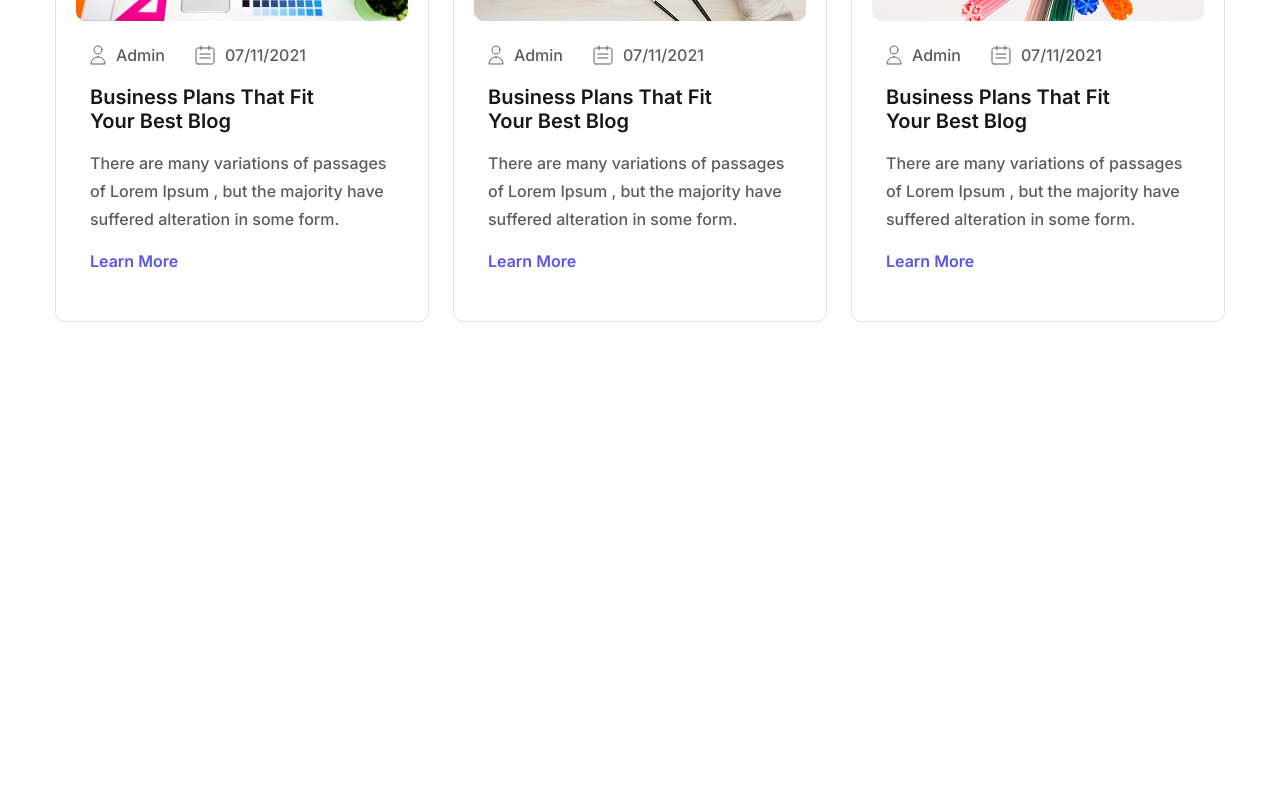
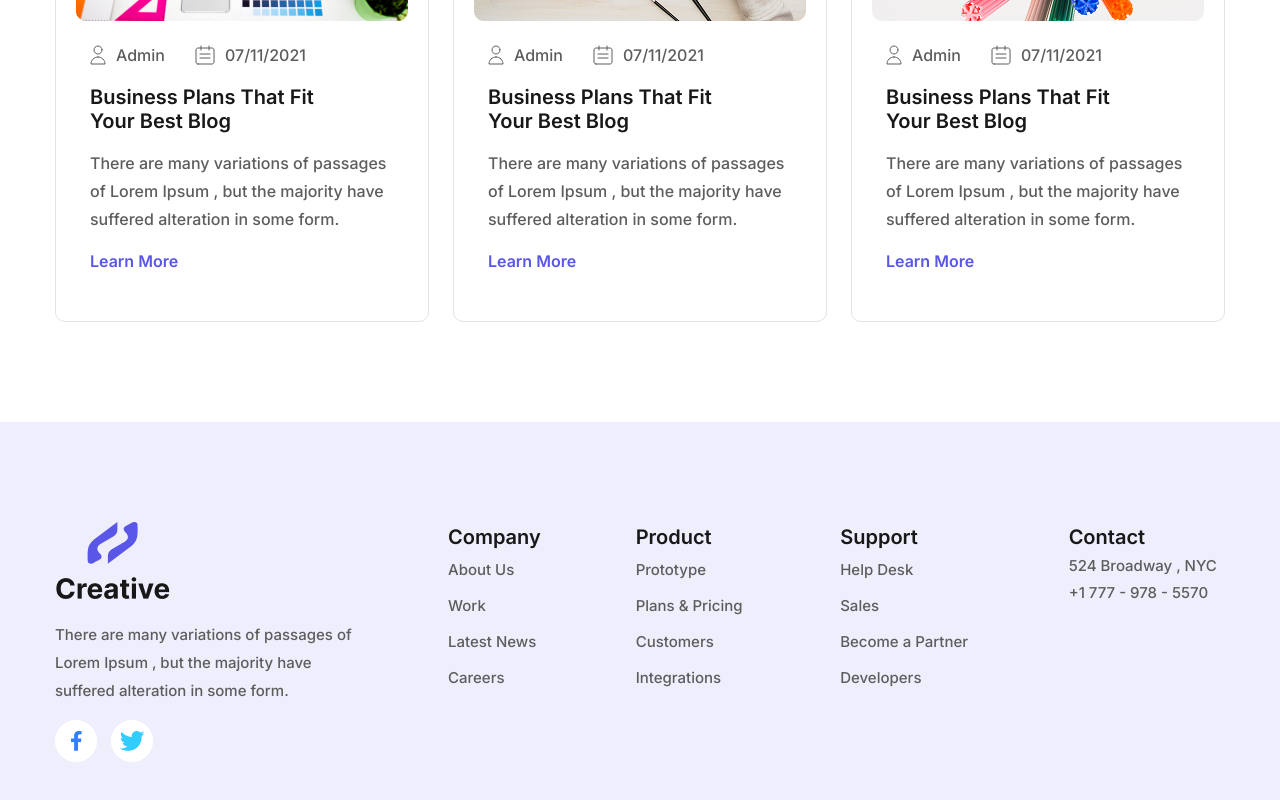
Before and after one commit to RubiyaHud/CreativeAgency-React, a React (Vite) app: page / in a window 1280 px wide. Shown: the part 4300-5100 px from the top of the page. Before the commit the page ends 4722 px from the top, so only its background shows below. Built offline with nearby package versions, Linux system fonts and the light colour scheme.

Commit message:
Footer Section

```diff
--- a/src/App.jsx
+++ b/src/App.jsx
@@ -2,6 +2,7 @@
 import './App.css'
 import Banner from './components/Banner'
 import CustomerExperrience from './components/CustomerExperrience'
+import Footer from './components/layouts/Footer'
 import Header from './components/layouts/Header'
 import News from './components/News'
 import Portfolio from './components/Portfolio'
@@ -18,6 +19,7 @@ function App() {
     <Portfolio/>
     <CustomerExperrience/>
     <News/>
+    <Footer/>
 
     </>
   )
--- /dev/null
+++ b/src/components/layouts/Footer.jsx
@@ -0,0 +1,68 @@
+import React from 'react'
+import Container from '../Container'
+import Flex from '../Flex'
+import Image from '../Image'
+import Logo from "../../assets/logo.png"
+import FbLogo from "../../assets/FbLogo.png"
+import twitterLogo from "../../assets/twitterLogo.png"
+
+const Footer = () => {
+  return (
+    <div className="bg-primary/10 py-[100px]">
+      <Container>
+        <Flex className={"gap-[93px]"}>
+          <div className="">
+            <Image imgSrc={Logo} imgAlt={"Logo"} />
+            <p className="py-[15px] w-[300px] font-inter font-medium text-[15px] leading-7 text-[#5D5D5D]">There are many variations of passages of Lorem Ipsum , but the majority have suffered alteration in some form.</p>
+            <Flex className={"gap-3.5"}>
+            <Image imgSrc={FbLogo} imgAlt={"Facebook Logo"} />
+            <Image imgSrc={twitterLogo} imgAlt={"Twitter Logo"} />
+            </Flex>
+
+          </div>
+          <div className="w-[95px]">
+            <h3 className="font-inter font-semibold text-[20px] text-menuColor">Company</h3>
+            <ul className="">
+              <li className="font-inter font-medium text-[15px] leading-9 text-[#5D5D5D] "> About Us </li>
+              <li className="font-inter font-medium text-[15px] leading-9 text-[#5D5D5D] "> Work </li>
+              <li className="font-inter font-medium text-[15px] leading-9 text-[#5D5D5D] "> Latest News </li>
+              <li className="font-inter font-medium text-[15px] leading-9 text-[#5D5D5D] "> Careers </li>
+            </ul>
+          </div>
+          <div className="w-[112px]">
+            <h3 className="font-inter font-semibold text-[20px] text-menuColor">Product</h3>
+            <ul className="">
+              <li className="font-inter font-medium text-[15px] leading-9 text-[#5D5D5D] "> Prototype </li>
+              <li className="font-inter font-medium text-[15px] leading-9 text-[#5D5D5D] "> Plans & Pricing </li>
+              <li className="font-inter font-medium text-[15px] leading-9 text-[#5D5D5D] "> Customers </li>
+              <li className="font-inter font-medium text-[15px] leading-9 text-[#5D5D5D] "> Integrations </li>
+            </ul>
+          </div>
+          <div className="w-[136px]">
+            <h3 className="font-inter font-semibold text-[20px] text-menuColor">Support</h3>
+            <ul className="">
+              <li className="font-inter font-medium text-[15px] leading-9 text-[#5D5D5D] "> Help Desk </li>
+              <li className="font-inter font-medium text-[15px] leading-9 text-[#5D5D5D] "> Sales </li>
+              <li className="font-inter font-medium text-[15px] leading-9 text-[#5D5D5D] "> Become a Partner </li>
+              <li className="font-inter font-medium text-[15px] leading-9 text-[#5D5D5D] "> Developers </li>
+            </ul>
+          </div>
+          <div className="w-[157px]">
+            <h3 className="font-inter font-semibold text-[20px] text-menuColor">Contact</h3>
+            <p className="font-inter font-medium text-[15px] leading-[27px] text-[#5D5D5D] "> 524 Broadway , NYC
+            +1 777 - 978 - 5570</p>
+            {/* <ul className="">
+              <li className="font-inter font-medium text-[16px] leading-9 text-[#5D5D5D] "> Help Desk </li>
+              <li className="font-inter font-medium text-[16px] leading-9 text-[#5D5D5D] "> Sales </li>
+              <li className="font-inter font-medium text-[16px] leading-9 text-[#5D5D5D] "> Become a Partner </li>
+              <li className="font-inter font-medium text-[16px] leading-9 text-[#5D5D5D] "> Developers </li>
+            </ul> */}
+          </div>
+        </Flex>
+      </Container>
+
+    </div>
+  )
+}
+
+export default Footer
```
Also changed, not shown: src/assets/FbLogo.png (added), src/assets/twitterLogo.png (added).
